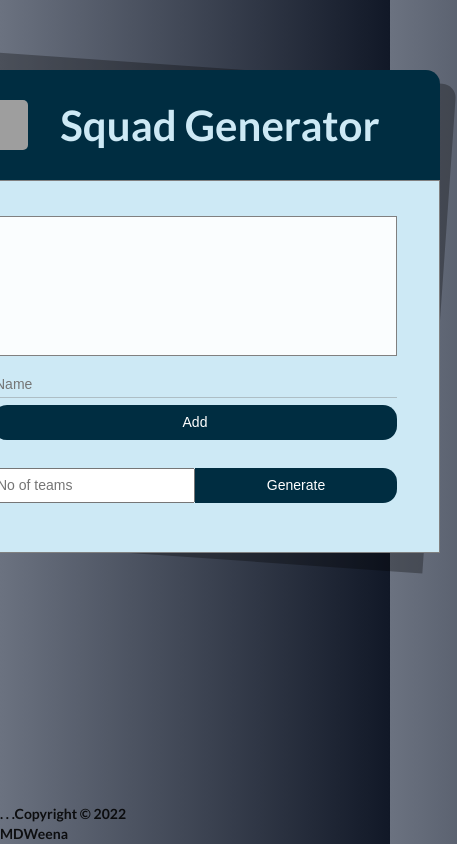
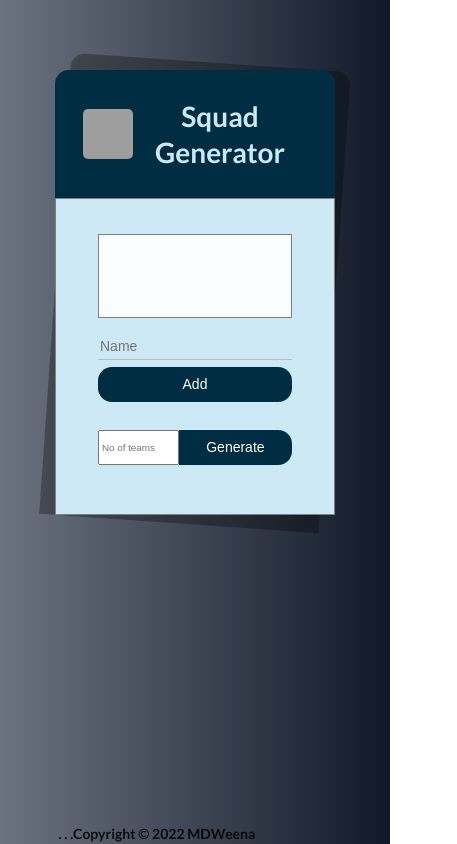
Before and after one commit to MDWeena/Squad-Generator, an Angular app: page / in a window 390 px wide. Shown: the whole page, 457 px wide, since content can reach past the window. Built offline with nearby package versions, Linux system fonts and the light colour scheme; grey boxes are pictures that could not be loaded.

Commit message:
another more commit

```diff
--- a/src/app/app.component.css
+++ b/src/app/app.component.css
@@ -7,6 +7,7 @@
   margin: 0 auto;
   border-radius: 1em;
 }
+
 .container::after {
   position: absolute;
   width: 35rem;
@@ -118,4 +119,33 @@ footer {
   font-weight: 600;
   right: 50%;
   padding: 0;
+  transform: translate(50%)
 }
+
+
+@media (max-width: 550px) {
+  .container{
+    width: 20rem;
+  }
+  .container::after{
+    width: 20em;
+    height: 33em;
+  }
+  h1{
+    font-size: 2rem;
+    text-align: center;
+  }
+  .list{
+    height: 6rem;
+  }
+  .input-container input{
+    font-size: .7em;
+  }
+  .input-container button{
+    width: 70%;
+  }
+  footer{
+    width: 70%;
+  }
+
+}
```
